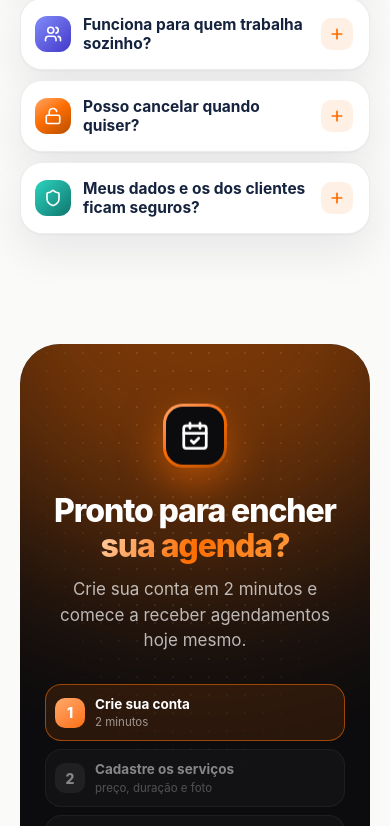
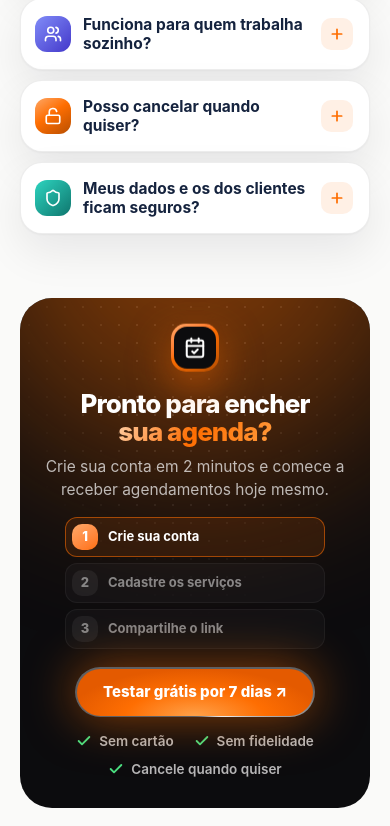
Before and after one commit to viniciusalvesmkt2023-glitch/AGENDAFACIL, a Next.js app: page / in a window 390 px wide. Shown: the part 10223-11049 px from the top of the page. Built offline with nearby package versions, Linux system fonts and the light colour scheme.

Commit message:
Chamada final mais compacta (mesmo visual escuro, bloco menor no computador e no celular)
Co-Authored-By: Claude Opus 5.5 <noreply@anthropic.com>
Claude-Session: https://claude.ai/code/session_01LhL6zctJbgCDUPhD952cyT

```diff
--- a/src/components/landing/final-cta.css
+++ b/src/components/landing/final-cta.css
@@ -11,7 +11,7 @@
 .cf .cf-g-teal { background: linear-gradient(135deg, #2dd4bf, #0f766e); }
 .cf .cf-g-amber { background: linear-gradient(135deg, #fbbf24, #d97706); }
 .cf svg.cf-i { fill: none; stroke: currentColor; stroke-width: 2.2; stroke-linecap: round; stroke-linejoin: round; }
-.cf .cf-box { position: relative; margin-top: 110px; border-radius: 40px; padding: 64px 24px 56px; text-align: center; overflow: hidden; background: #0c0c0e; color: #fff; isolation: isolate; }
+.cf .cf-box { position: relative; margin-top: 80px; border-radius: 32px; padding: 38px 24px 34px; text-align: center; overflow: hidden; background: #0c0c0e; color: #fff; isolation: isolate; }
 .cf .cf-box::before { content: ""; position: absolute; inset: 0; z-index: -1; background-image: radial-gradient(circle, rgba(255,255,255,.12) 1px, transparent 1.4px); background-size: 18px 18px;
     -webkit-mask-image: radial-gradient(ellipse 70% 80% at 50% 0%, #000 30%, transparent 80%); mask-image: radial-gradient(ellipse 70% 80% at 50% 0%, #000 30%, transparent 80%); }
 .cf .cf-glow { position: absolute; z-index: -1; width: 560px; height: 560px; left: 50%; top: -340px; transform: translateX(-50%); border-radius: 50%; background: var(--b); opacity: .45; filter: blur(100px); animation: cf-breathe 6s ease-in-out infinite; }
@@ -67,3 +67,32 @@
 .cf .cf-links a:hover { color: var(--b); }
 @media (prefers-reduced-motion: reduce) { .cf .cf-glow, .cf .cf-mark, .cf .cf-shine::before { animation: none; } .cf .cf-note { transition: none; } }
 }
+
+@layer components {
+/* versão compacta do bloco */
+.cf .cf-mark { width: 48px; height: 48px; border-radius: 15px; }
+.cf .cf-mark span { border-radius: 13px; }
+.cf .cf-mark svg { width: 22px; height: 22px; }
+.cf .cf-box h2 { font-size: clamp(26px, 3.6vw, 38px); margin-top: 14px; }
+.cf .cf-box .cf-sub { font-size: 15.5px; margin-top: 8px; }
+.cf .cf-steps { margin-top: 20px; }
+.cf .cf-st { padding: 7px 12px 7px 7px; }
+.cf .cf-st .cf-n { width: 26px; height: 26px; font-size: 13px; }
+.cf .cf-shine { height: 54px; margin-top: 22px; font-size: 16px; padding: 0 28px; }
+.cf .cf-trust { margin-top: 14px; font-size: 13.5px; }
+.cf .cf-glow { width: 460px; height: 460px; top: -300px; }
+.cf .cf-n1, .cf .cf-n3 { left: 22px; top: 22px; }
+.cf .cf-n2, .cf .cf-n4 { right: 22px; top: 22px; }
+}
+
+@layer components {
+/* celular: passos enxutos (só o título) para o bloco ficar baixo */
+@media (max-width: 640px) {
+  .cf .cf-box { padding: 30px 18px 28px; margin-top: 64px; }
+  .cf .cf-steps { gap: 6px; margin-top: 16px; max-width: 260px; }
+  .cf .cf-st { padding: 6px 10px 6px 6px; border-radius: 12px; }
+  .cf .cf-st small { display: none; }
+  .cf .cf-st b { font-size: 13px; }
+  .cf .cf-shine { height: 50px; font-size: 15px; margin-top: 18px; }
+}
+}
```
